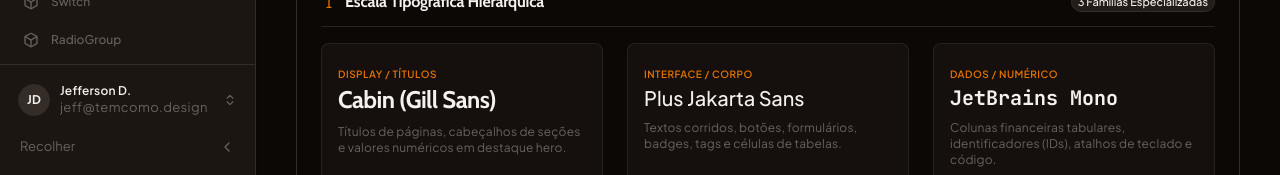
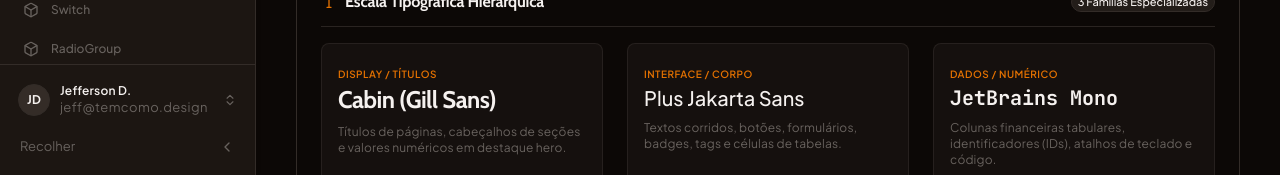
Before and after one commit to jeffdomingos/Joinha_DS, a React (Vite) app: page / in a window 1280 px wide. Shown: the part 625-800 px from the top of the page. Built offline with nearby package versions, Linux system fonts and the light colour scheme.

Commit message:
fix(typography): implement global optical icon-heading alignment engine compensating for font cap-height offsets

```diff
--- a/src/components/ui/persona-selector.tsx
+++ b/src/components/ui/persona-selector.tsx
@@ -60,9 +60,9 @@
     <Dialog open={open} onOpenChange={onOpenChange}>
       <DialogContent className="max-w-xl p-6 bg-(--bg-surface-modal) border-border text-foreground">
         <DialogHeader className="space-y-2">
-          <div className="flex items-center gap-2 text-primary">
-            <Sparkles className="h-5 w-5" />
-            <DialogTitle className="text-lg font-bold font-display tracking-tight">
+          <div className="flex items-center gap-2.5 text-primary">
+            <Sparkles className="h-5 w-5 shrink-0 translate-y-[0.5px]" />
+            <DialogTitle className="text-lg font-bold font-display tracking-tight leading-none">
               Personalize sua Experiência
             </DialogTitle>
           </div>
--- a/src/index.css
+++ b/src/index.css
@@ -220,6 +220,12 @@
     letter-spacing: 0.03em;
   }
 
+  /* Optical Alignment Engine: Micro-adjusts SVG icons to align with text cap-height in flex containers */
+  .flex.items-center > svg,
+  .inline-flex.items-center > svg {
+    margin-top: 0.08em;
+  }
+
   /* Reset some default vite styles that could conflict */
   #root {
     text-align: left;
```
Also changed, not shown: public/r/persona-selector.json (+1 -1 lines).
